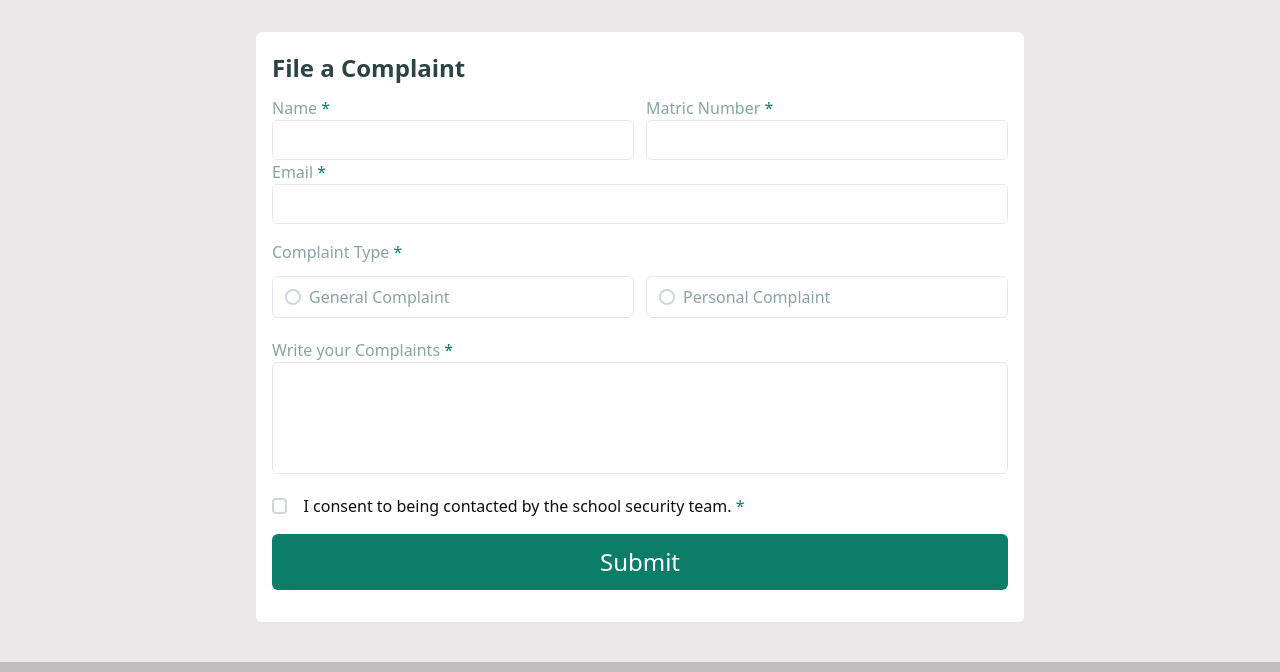
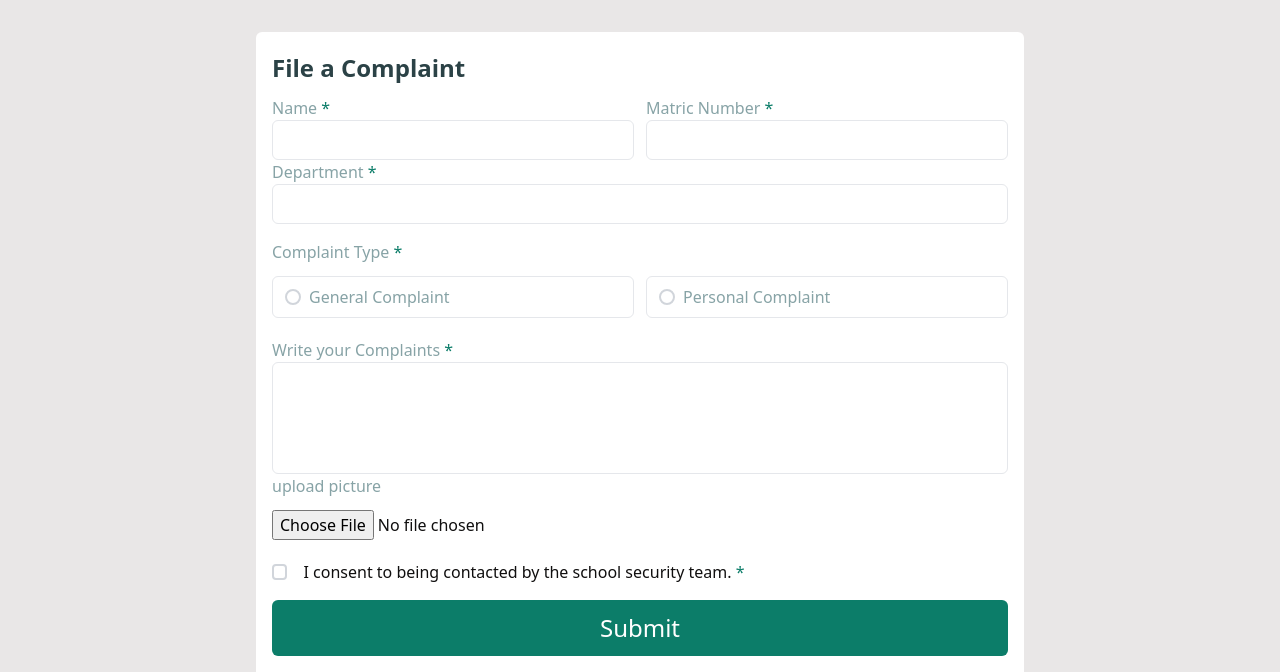
Before and after one commit to dev-Bambam/crime_reporting_web, a website: page public/form.html in a window 1280 px wide. Shown: the part 94-766 px from the top of the page. Drawn offline with Linux system fonts and the light colour scheme.

Commit message:
adding finishing touch

```diff
--- a/public/form.html
+++ b/public/form.html
@@ -185,7 +185,7 @@
         <!-- email  -->
         <div>
           <label for="email" class="text-grey500 text-[16px]"
-            >Email <span class="text-g600">*</span>
+            >Department <span class="text-g600">*</span>
           </label>
           <input
             type="email"
@@ -242,6 +242,8 @@
             required
             class="resize no-scrollbar block border w-full rounded-md h-28 hover:border-g600 focus:border-g600 focus:outline-none active:border-g600"
           ></textarea>
+          <label for="file" class="text-grey500 text-[16px] mt-3">upload picture</label><br>
+          <input type="file" value="upload" class="mt-3" id="file">
         </div>
         <!-- checkbox -->
         <div class="mb-4">
```
Also changed, not shown: public/output.css.
